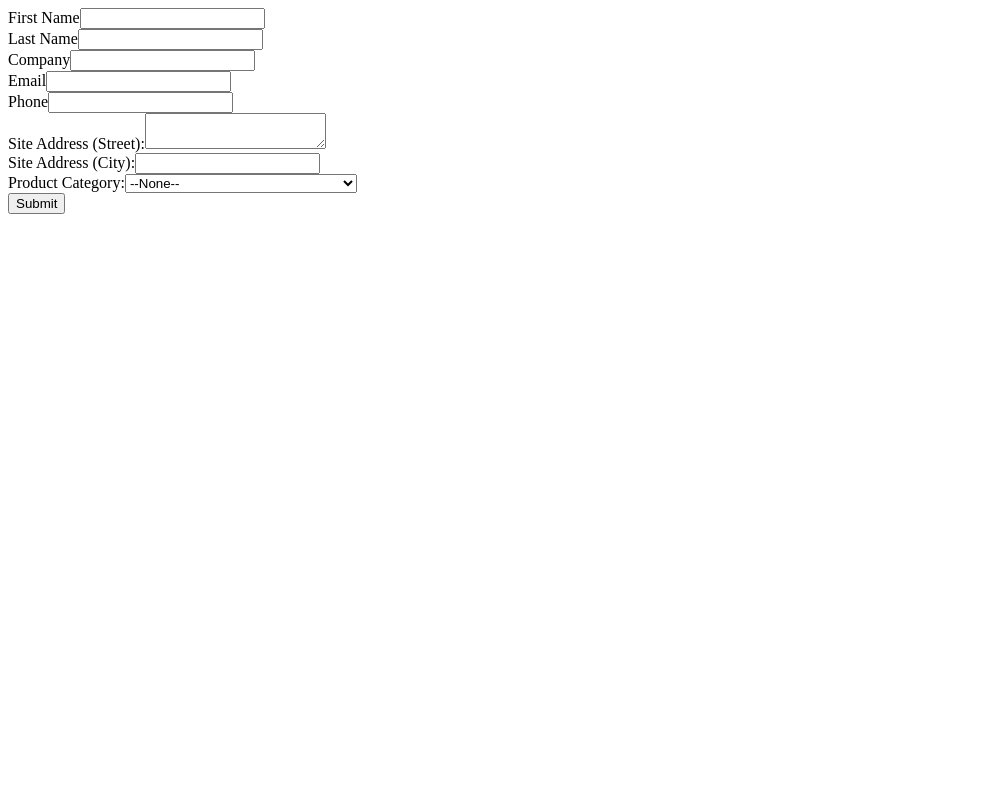
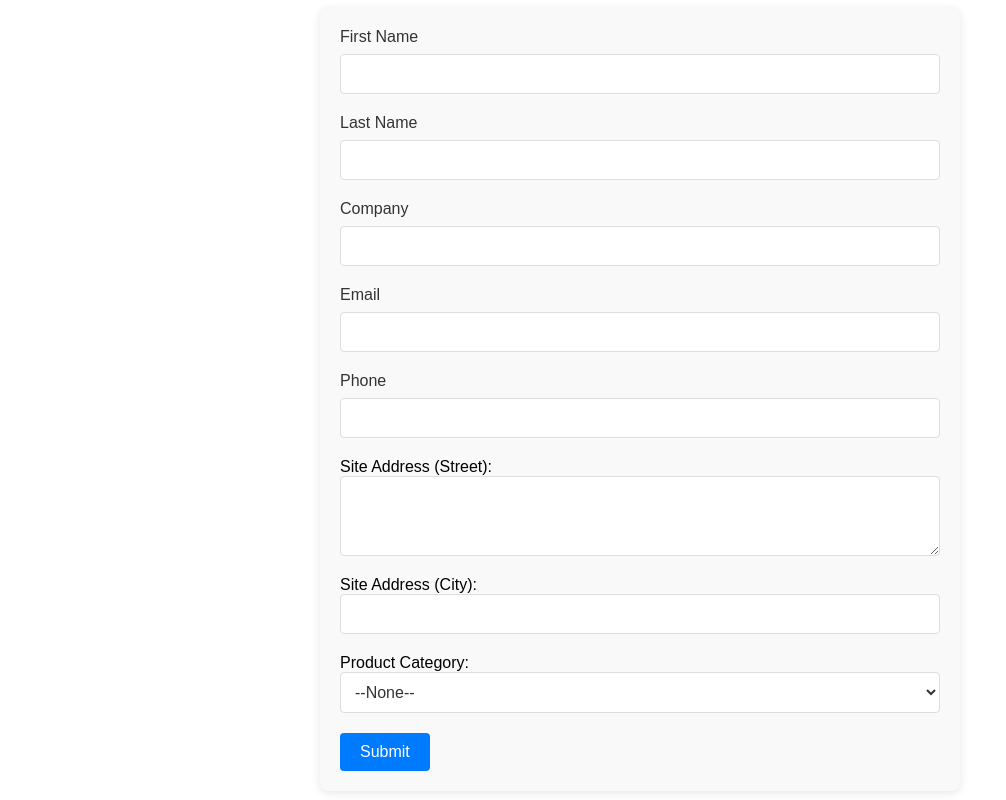
Before and after one commit to Cross-Cloud-Partners/TestSites, a plain HTML site: page BGSheeds_WebToLead_Form.html in a window 1280 px wide. Shown: the whole page, without its empty margins (0-1006 px from the left). Drawn offline with Linux system fonts and the light colour scheme.

Commit message:
Update BGSheeds_WebToLead_Form.html

```diff
--- a/BGSheeds_WebToLead_Form.html
+++ b/BGSheeds_WebToLead_Form.html
@@ -6,6 +6,77 @@
 <!--  ----------------------------------------------------------------------  -->
 
 <META HTTP-EQUIV="Content-type" CONTENT="text/html; charset=UTF-8">
+
+<style>
+  /* General form styles */
+form {
+    width: 100%;
+    max-width: 600px;
+    margin: 0 auto;
+    padding: 20px;
+    background-color: #f9f9f9;
+    border-radius: 8px;
+    box-shadow: 0 2px 10px rgba(0, 0, 0, 0.1);
+    font-family: Arial, sans-serif;
+}
+
+/* Label styling */
+form label {
+    display: block;
+    font-size: 16px;
+    margin-bottom: 8px;
+    color: #333;
+}
+
+/* Input and textarea styling */
+form input[type="text"],
+form textarea,
+form select {
+    width: 100%;
+    padding: 10px;
+    margin-bottom: 20px;
+    border: 1px solid #ddd;
+    border-radius: 4px;
+    font-size: 16px;
+    color: #333;
+    box-sizing: border-box;
+    background-color: #fff;
+}
+
+form textarea {
+    resize: vertical;
+    height: 80px;
+}
+
+/* Styling the submit button */
+form input[type="submit"] {
+    background-color: #007BFF;
+    color: white;
+    border: none;
+    padding: 10px 20px;
+    border-radius: 4px;
+    font-size: 16px;
+    cursor: pointer;
+    transition: background-color 0.3s ease;
+}
+
+form input[type="submit"]:hover {
+    background-color: #0056b3;
+}
+
+/* Responsive design */
+@media (max-width: 600px) {
+    form {
+        padding: 15px;
+    }
+
+    form input[type="text"],
+    form textarea,
+    form select {
+        font-size: 14px;
+    }
+}
+</style>
 
 <!--  ----------------------------------------------------------------------  -->
 <!--  NOTE: Please add the following <FORM> element to your page.             -->
```
